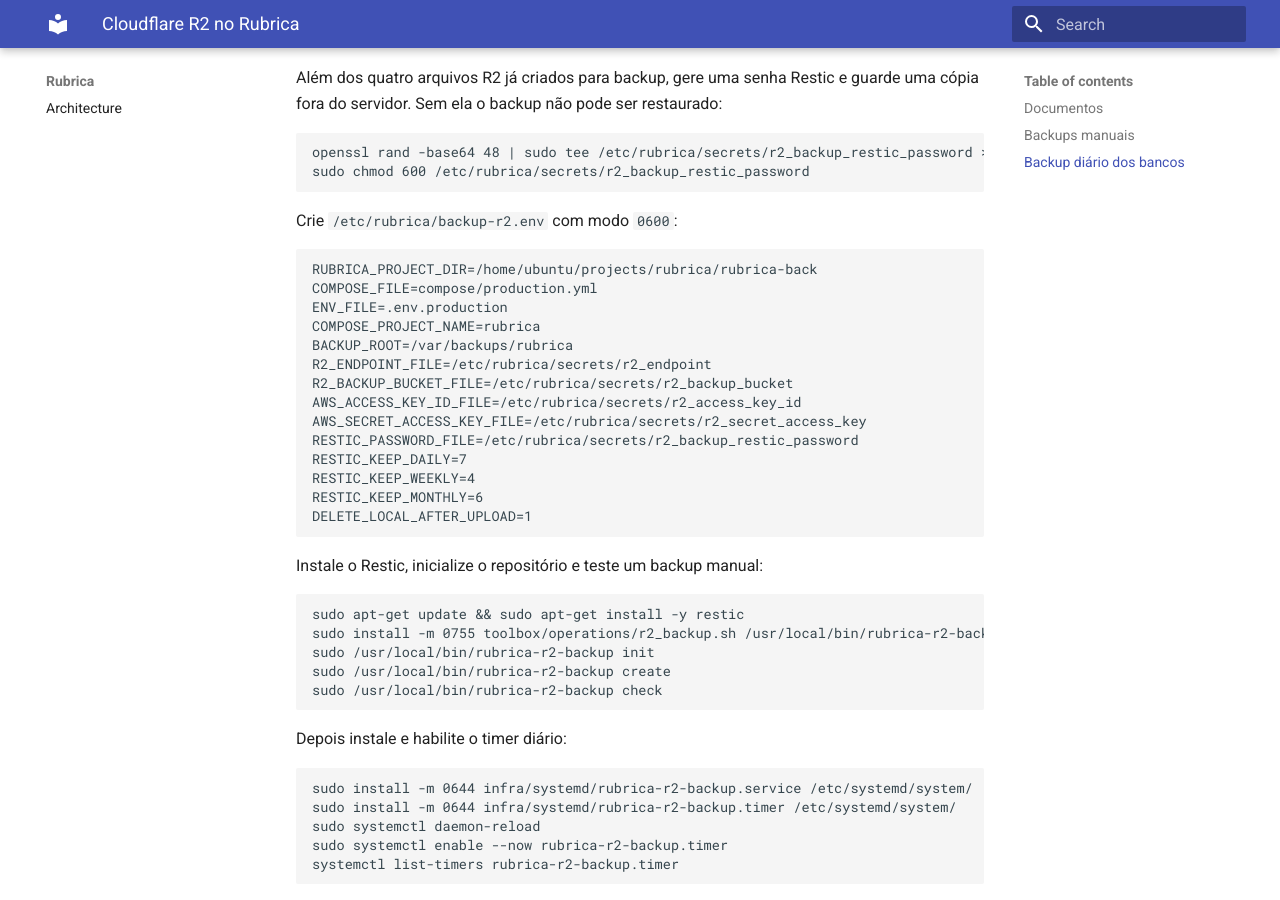
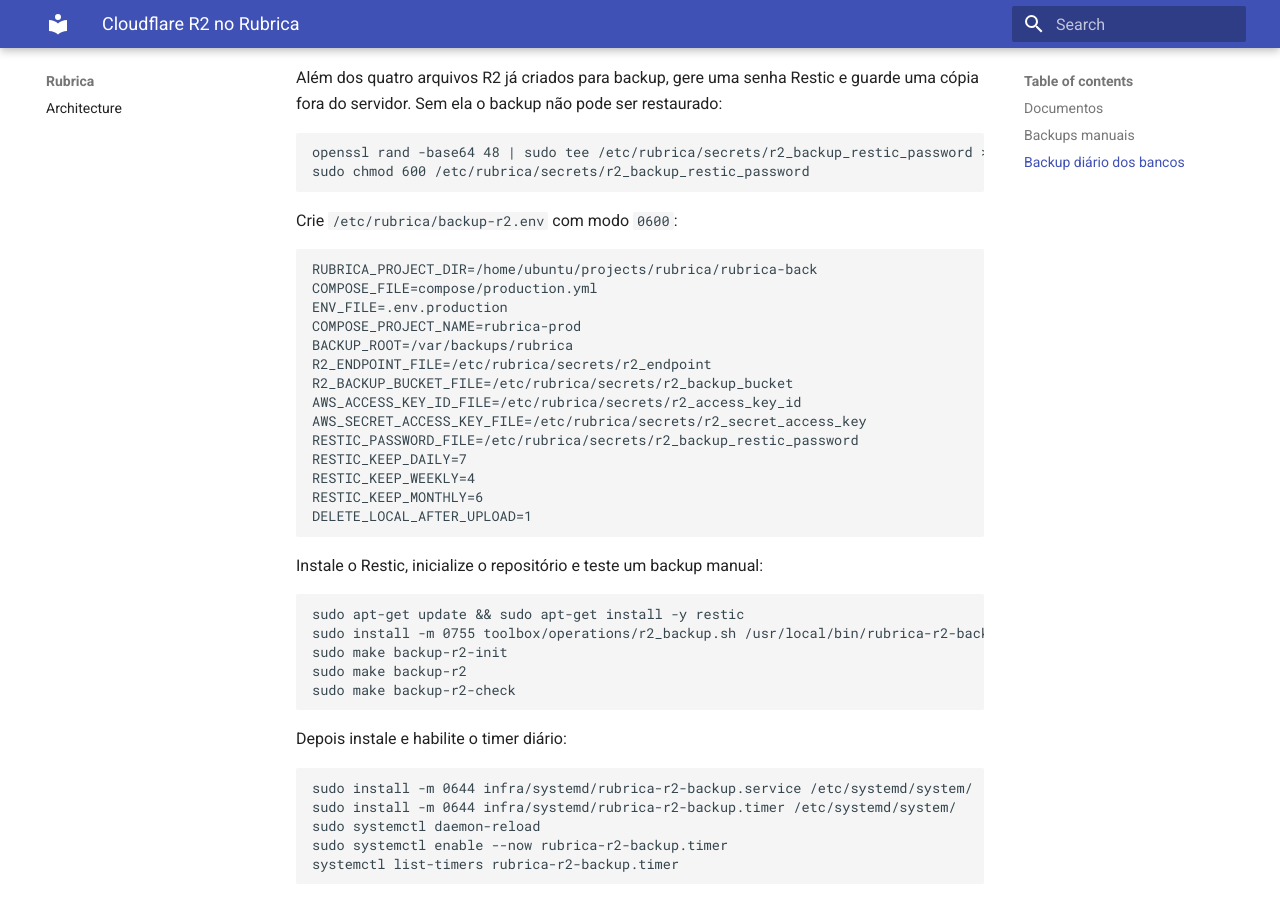
Before and after one commit to MatheusPaivaBrito/rubrica-back, an MkDocs documentation site: the page built from docs/CLOUDFLARE_R2.md, in a window 1280 px wide and 900 px high, scrolled down 1484 px. Built offline with MkDocs 1.6.1 and Material for MkDocs 9.7.7, drawn with Linux system fonts in a browser that asks for light colours.

Commit message:
ops: add R2 backup make targets

````diff
--- a/docs/CLOUDFLARE_R2.md
+++ b/docs/CLOUDFLARE_R2.md
@@ -83,7 +83,7 @@
 RUBRICA_PROJECT_DIR=/home/ubuntu/projects/rubrica/rubrica-back
 COMPOSE_FILE=compose/production.yml
 ENV_FILE=.env.production
-COMPOSE_PROJECT_NAME=rubrica
+COMPOSE_PROJECT_NAME=rubrica-prod
 BACKUP_ROOT=/var/backups/rubrica
 R2_ENDPOINT_FILE=/etc/rubrica/secrets/r2_endpoint
 R2_BACKUP_BUCKET_FILE=/etc/rubrica/secrets/r2_backup_bucket
@@ -101,9 +101,9 @@
 ```bash
 sudo apt-get update && sudo apt-get install -y restic
 sudo install -m 0755 toolbox/operations/r2_backup.sh /usr/local/bin/rubrica-r2-backup
-sudo /usr/local/bin/rubrica-r2-backup init
-sudo /usr/local/bin/rubrica-r2-backup create
-sudo /usr/local/bin/rubrica-r2-backup check
+sudo make backup-r2-init
+sudo make backup-r2
+sudo make backup-r2-check
 ```
 
 Depois instale e habilite o timer diário:
````
Also changed, not shown: 1 other file.
